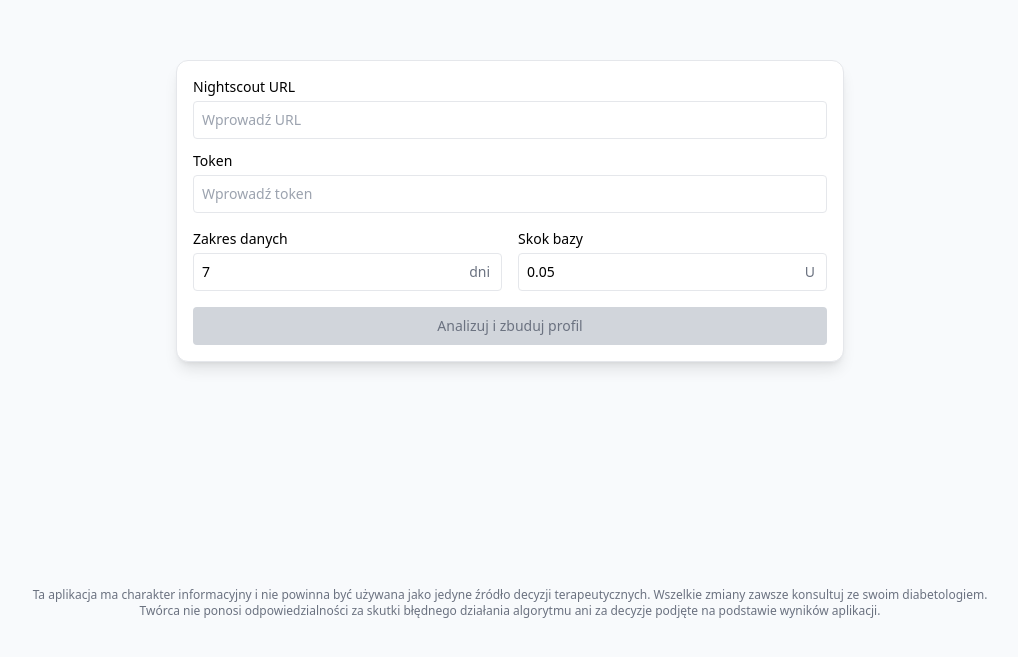
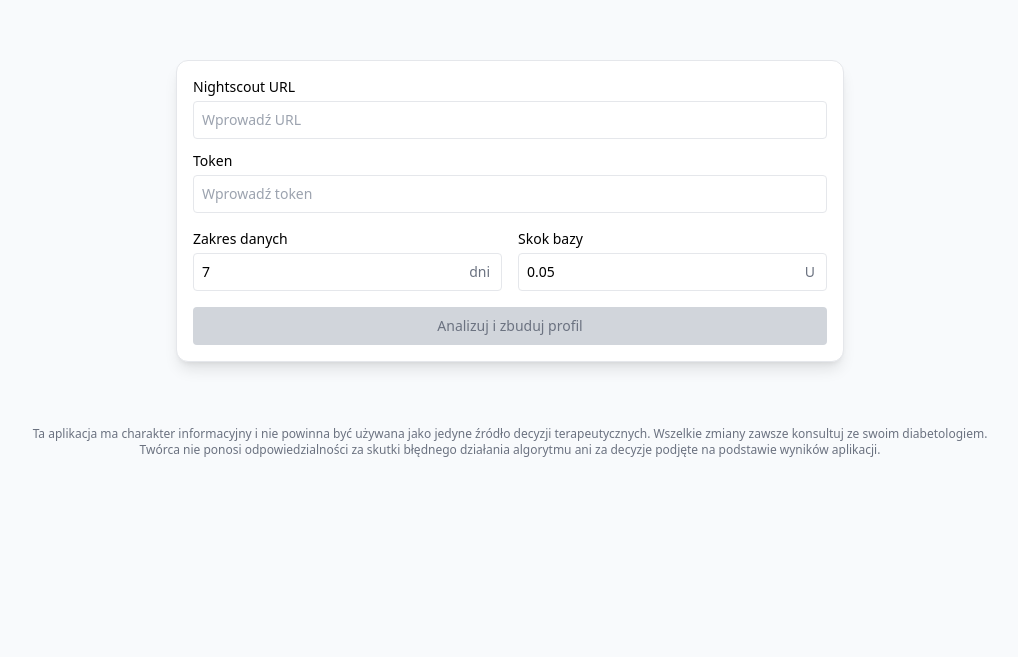
Before and after one commit to mheblewski/NS-Profile-Tuner, a React (Vite) app: page / in a window 1280 px wide. Shown: the part 141-798 px from the top of the page, without its empty margins (130-1148 px from the left). Built offline with nearby package versions, Linux system fonts and the light colour scheme.

Commit message:
Adjust medical disclaimer

```diff
--- a/src/App.jsx
+++ b/src/App.jsx
@@ -1,9 +1,10 @@
 import NSProfileTuner from "./NSProfileTuner";
+import MedicalDisclaimer from "./components/MedicalDisclaimer";
 
 export default function App() {
   return (
     <div
-      className="min-h-screen py-6 px-1 flex flex-col justify-between"
+      className="min-h-screen py-6 px-1 flex flex-col"
       style={{
         minHeight: "100vh",
         width: "100vw",
@@ -15,19 +16,14 @@
         style={{
           flex: 1,
           display: "flex",
+          flexDirection: "column",
           justifyContent: "center",
           alignItems: "center",
         }}
       >
         <NSProfileTuner defaultDays={7} />
+        <MedicalDisclaimer />
       </div>
-      <footer className="w-full text-center text-xs text-gray-500 py-4 px-2 mt-4">
-        Ta aplikacja ma charakter informacyjny i nie powinna być używana jako
-        jedyne źródło decyzji terapeutycznych. Wszelkie zmiany zawsze konsultuj
-        ze swoim diabetologiem. Twórca nie ponosi odpowiedzialności za skutki
-        błędnego działania algorytmu ani za decyzje podjęte na podstawie wyników
-        aplikacji.
-      </footer>
     </div>
   );
 }
--- /dev/null
+++ b/src/components/MedicalDisclaimer.jsx
@@ -0,0 +1,16 @@
+import React from "react";
+
+export default function MedicalDisclaimer() {
+  return (
+    <div
+      className="w-full text-center text-xs text-gray-500 py-4 px-2 mt-4 mx-8"
+      role="note"
+    >
+      Ta aplikacja ma charakter informacyjny i nie powinna być używana jako
+      jedyne źródło decyzji terapeutycznych. Wszelkie zmiany zawsze konsultuj ze
+      swoim diabetologiem. Twórca nie ponosi odpowiedzialności za skutki
+      błędnego działania algorytmu ani za decyzje podjęte na podstawie wyników
+      aplikacji.
+    </div>
+  );
+}
```
